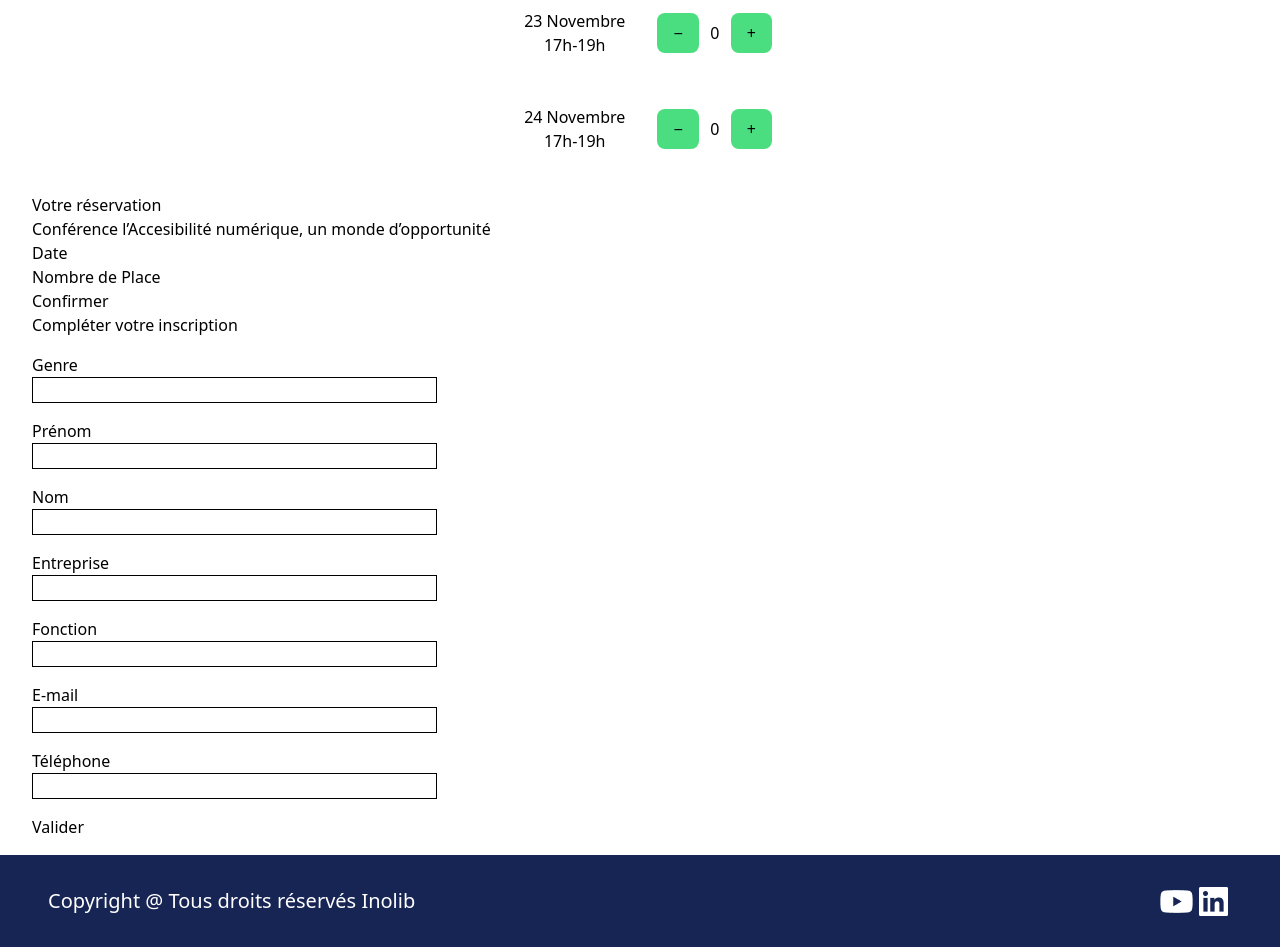
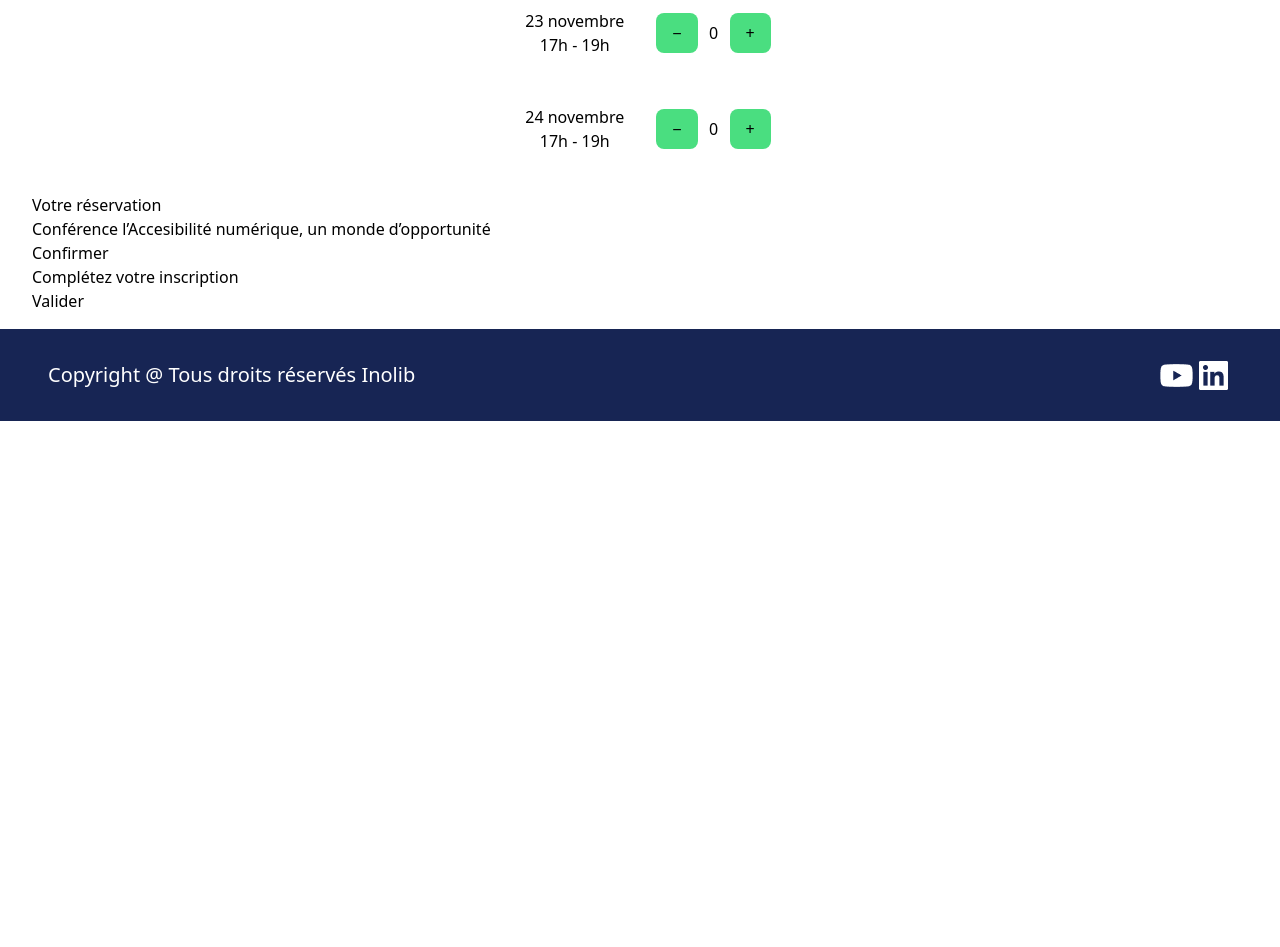
Before and after one commit to inolib/seeph2023, a React (Vite) app: page /booking in a window 1280 px wide. Shown: the part 880-1827 px from the top of the page. After the commit the page ends 1301 px from the top, so only its background shows below. Built offline with nearby package versions, Linux system fonts and the light colour scheme.

Commit message:
feat: Booking
Co-authored-by: matthieu.meignan@inolib.com <devatina11yb@users.noreply.github.com>

```diff
--- a/src/components/booking/ConferenceCheck.tsx
+++ b/src/components/booking/ConferenceBooking.tsx
@@ -1,12 +1,18 @@
-import { useEffect, useId, useState, type MouseEventHandler } from "react";
+import {
+  useCallback,
+  useEffect,
+  useId,
+  useState,
+  type MouseEventHandler,
+} from "react";
 
 import { useBooking } from "../../routes/booking";
 
-export type ConferenceCheckData = {
-  count: number;
+export type Data = {
   date: Props["date"];
-  isChecked: boolean;
   time: Props["time"];
+  attendeeCount: number;
+  isBooked: boolean;
 };
 
 type Props = {
@@ -14,44 +20,51 @@ type Props = {
   time: string;
 };
 
-export const ConferenceCheck = ({ date, time }: Props) => {
+export const ConferenceBooking = ({ date, time }: Props) => {
   const confId = useId();
 
   const [count, setCount] = useState(0);
   const [isChecked, setIsChecked] = useState(false);
 
-  const { registerConferenceCheck } = useBooking();
+  const { registerConferenceBooking } = useBooking();
 
-  const decrement: MouseEventHandler<HTMLButtonElement> = (event) => {
+  const decrement: MouseEventHandler<HTMLButtonElement> = useCallback(
+    (event) => {
       event.preventDefault();
       if (count > 0) {
         setCount(count - 1);
       }
-  };
+    },
+    [count],
+  );
 
-  const increment: MouseEventHandler<HTMLButtonElement> = (event) => {
+  const increment: MouseEventHandler<HTMLButtonElement> = useCallback(
+    (event) => {
       event.preventDefault();
       setCount(count + 1);
-  };
+    },
+    [count],
+  );
 
-  const handleCheckbox: MouseEventHandler<HTMLInputElement> = () => {
+  const handleCheckbox: MouseEventHandler<HTMLInputElement> =
+    useCallback(() => {
       setIsChecked(!isChecked);
-  };
+    }, [isChecked]);
 
   useEffect(() => {
-    registerConferenceCheck({
-      count,
+    registerConferenceBooking({
       date,
-      isChecked,
       time,
+      attendeeCount: count,
+      isBooked: isChecked,
     });
-  }, [count, date, isChecked, registerConferenceCheck, time]);
+  }, [count, date, isChecked, registerConferenceBooking, time]);
 
   return (
     <div className="my-8 flex items-center justify-center gap-4">
       <input
-        checked={isChecked}
         className="sr-only"
+        defaultChecked={isChecked}
         id={confId}
         name=""
         onClick={handleCheckbox}
--- a/src/components/booking/IndividualForm.tsx
+++ b/src/components/booking/IndividualForm.tsx
@@ -1,11 +1,15 @@
+import { useId } from "react";
+
 export const IndividualForm = () => {
+  const id = useId();
+
   return (
     <div>
       <div className="my-4 flex flex-col">
-        <label htmlFor="gender">Genre</label>
+        <label htmlFor={`${id}-gender`}>Genre</label>
         <input
           className="border border-solid border-black sm:w-2/3 lg:w-1/3"
-          id="gender"
+          id={`${id}-gender`}
           name="gender"
           required
           type="text"
@@ -13,10 +17,10 @@ export const IndividualForm = () => {
       </div>
 
       <div className="my-4 flex flex-col">
-        <label htmlFor="firstname">Prénom</label>
+        <label htmlFor={`${id}-firstname`}>Prénom</label>
         <input
           className="border border-solid border-black sm:w-2/3 lg:w-1/3"
-          id="firstname"
+          id={`${id}-firstname`}
           name="firstname"
           required
           type="text"
@@ -24,10 +28,10 @@ export const IndividualForm = () => {
       </div>
 
       <div className="my-4 flex flex-col">
-        <label htmlFor="name">Nom</label>
+        <label htmlFor={`${id}-lastname`}>Nom</label>
         <input
           className="border border-solid border-black sm:w-2/3 lg:w-1/3"
-          id="name"
+          id={`${id}-lastname`}
           name="name"
           required
           type="text"
@@ -35,32 +39,32 @@ export const IndividualForm = () => {
       </div>
 
       <div className="my-4 flex flex-col">
-        <label htmlFor="society">Entreprise</label>
+        <label htmlFor={`${id}-company`}>Entreprise</label>
         <input
           className="border border-solid border-black sm:w-2/3 lg:w-1/3"
-          id="society"
-          name="society"
+          id={`${id}-company`}
+          name="company"
           required
           type="text"
         />
       </div>
 
       <div className="my-4 flex flex-col">
-        <label htmlFor="fonction">Fonction</label>
+        <label htmlFor={`${id}-jobTitle`}>Fonction</label>
         <input
           className="border border-solid border-black sm:w-2/3 lg:w-1/3"
-          id="fonction"
-          name="fonction"
+          id={`${id}-jobTitle`}
+          name="jobTitle"
           required
           type="text"
         />
       </div>
 
       <div className="my-4 flex flex-col">
-        <label htmlFor="email">E-mail</label>
+        <label htmlFor={`${id}-email`}>E-mail</label>
         <input
           className="border border-solid border-black sm:w-2/3 lg:w-1/3"
-          id="email"
+          id={`${id}-email`}
           name="email"
           required
           type="email"
@@ -68,11 +72,11 @@ export const IndividualForm = () => {
       </div>
 
       <div className="my-4 flex flex-col">
-        <label htmlFor="tel">Téléphone</label>
+        <label htmlFor={`${id}-phone`}>Téléphone</label>
         <input
           className="border border-solid border-black sm:w-2/3 lg:w-1/3"
-          id="tel"
-          name="tel"
+          id={`${id}-phone`}
+          name="phone"
           required
           type="tel"
         />
--- /dev/null
+++ b/src/components/sections/EighthRegion.tsx
@@ -0,0 +1,5 @@
+import { Landmark } from "../ui/Landmark/Landmark";
+
+export const EighthRegion = () => {
+  return <Landmark landmarkRole="region"></Landmark>;
+};
--- a/src/routes/booking.tsx
+++ b/src/routes/booking.tsx
@@ -1,71 +1,161 @@
-import { createContext, useContext } from "react";
+import {
+  createContext,
+  Fragment,
+  useCallback,
+  useContext,
+  useState,
+} from "react";
 
 import {
-  ConferenceCheck,
-  type ConferenceCheckData,
-} from "../components/booking/ConferenceCheck";
+  ConferenceBooking,
+  type Data as ConferenceBookingData,
+} from "../components/booking/ConferenceBooking";
 import { IndividualForm } from "../components/booking/IndividualForm";
 import { Footer } from "../components/sections/Footer";
 import { Header } from "../components/sections/Header";
 import { Landmark } from "../components/ui/Landmark/Landmark";
 
-type QuantityContextType = {
-  registerConferenceCheck: (data: ConferenceCheckData) => void;
+type Conferences = ConferenceBookingData[];
+
+type BookingContextType = {
+  registerConferenceBooking: (data: ConferenceBookingData) => void;
 };
 
-const QuantityContext = createContext<QuantityContextType | null>(null);
+const BookingContext = createContext<BookingContextType | null>(null);
 
 export const useBooking = () => {
-  const quantityContext = useContext(QuantityContext);
+  const context = useContext(BookingContext);
 
-  if (quantityContext === null) {
+  if (context === null) {
     throw new Error(""); // TODO: error message
   }
 
-  return quantityContext;
+  return context;
 };
 
 export const Booking = () => {
-  const registerConferenceCheck: QuantityContextType["registerConferenceCheck"] =
-    ({ count, date, isChecked, time }) => {
-      // TODO
-    };
+  const [conferences, setConferences] = useState<Conferences>([
+    {
+      date: "20 novembre",
+      time: "12h - 14h",
+      attendeeCount: 0,
+      isBooked: false,
+    },
+    {
+      date: "21 novembre",
+      time: "12h - 14h",
+      attendeeCount: 0,
+      isBooked: false,
+    },
+    {
+      date: "23 novembre",
+      time: "17h - 19h",
+      attendeeCount: 0,
+      isBooked: false,
+    },
+    {
+      date: "24 novembre",
+      time: "17h - 19h",
+      attendeeCount: 0,
+      isBooked: false,
+    },
+  ]);
+
+  const registerConferenceBooking: BookingContextType["registerConferenceBooking"] =
+    useCallback(({ attendeeCount, date, isBooked, time }) => {
+      setConferences((conferences) => {
+        for (const data of conferences) {
+          if (
+            data.date === date &&
+            data.time === time &&
+            (data.attendeeCount !== attendeeCount || data.isBooked !== isBooked)
+          ) {
+            data.attendeeCount = attendeeCount;
+            data.isBooked = isBooked;
+
+            return [...conferences];
+          }
+        }
+
+        return conferences;
+      });
+    }, []);
 
   return (
     <>
       <Header />
 
       <Landmark className="mx-8 my-4" landmarkRole="main">
-        <QuantityContext.Provider value={{ registerConferenceCheck }}>
         <form action="">
           <fieldset>
             <legend>Réservez vos sessions</legend>
-              <ConferenceCheck date="20 Novembre" time="12h-14h" />
-              <ConferenceCheck date="21 Novembre" time="12h-14h" />
-              <ConferenceCheck date="23 Novembre" time="17h-19h" />
-              <ConferenceCheck date="24 Novembre" time="17h-19h" />
+
+            <BookingContext.Provider value={{ registerConferenceBooking }}>
+              {conferences.map((data) => (
+                <ConferenceBooking
+                  date={data.date}
+                  key={data.date}
+                  time={data.time}
+                />
+              ))}
+            </BookingContext.Provider>
           </fieldset>
         </form>
 
         <div>
           <p>Votre réservation</p>
+
           <div>
             <p>Conférence l’Accesibilité numérique, un monde d’opportunité</p>
-              <p>Date</p>
-              <p>Nombre de Place</p>
+
+            {conferences.map((data) => {
+              if (!data.isBooked) return;
+
+              return (
+                <p key={data.date}>
+                  <span>
+                    {data.date} / {data.time}
+                  </span>
+                  <br />
+                  <span>
+                    {data.attendeeCount}{" "}
+                    {data.attendeeCount > 1 ? "places" : "place"}
+                  </span>
+                </p>
+              );
+            })}
           </div>
+
           <button>Confirmer</button>
         </div>
 
         <form action="">
           <fieldset>
-              <legend>Compléter votre inscription</legend>
+            <legend>Complétez votre inscription</legend>
+
+            {conferences.map((data) => {
+              if (!data.isBooked) return;
+
+              return (
+                <Fragment key={data.date}>
+                  <p>
+                    {data.date} / {data.time}
+                  </p>
+
+                  {[...new Array(data.attendeeCount)].map((_, index) => (
+                    <Fragment key={index}>
+                      <p>Participant {index + 1}</p>
+
                       <IndividualForm />
+                    </Fragment>
+                  ))}
+                </Fragment>
+              );
+            })}
           </fieldset>
         </form>
 
         <button type="submit">Valider</button>
-        </QuantityContext.Provider>
       </Landmark>
 
       <Footer />
```
Lines whose indentation alone changed are shown as unchanged.
